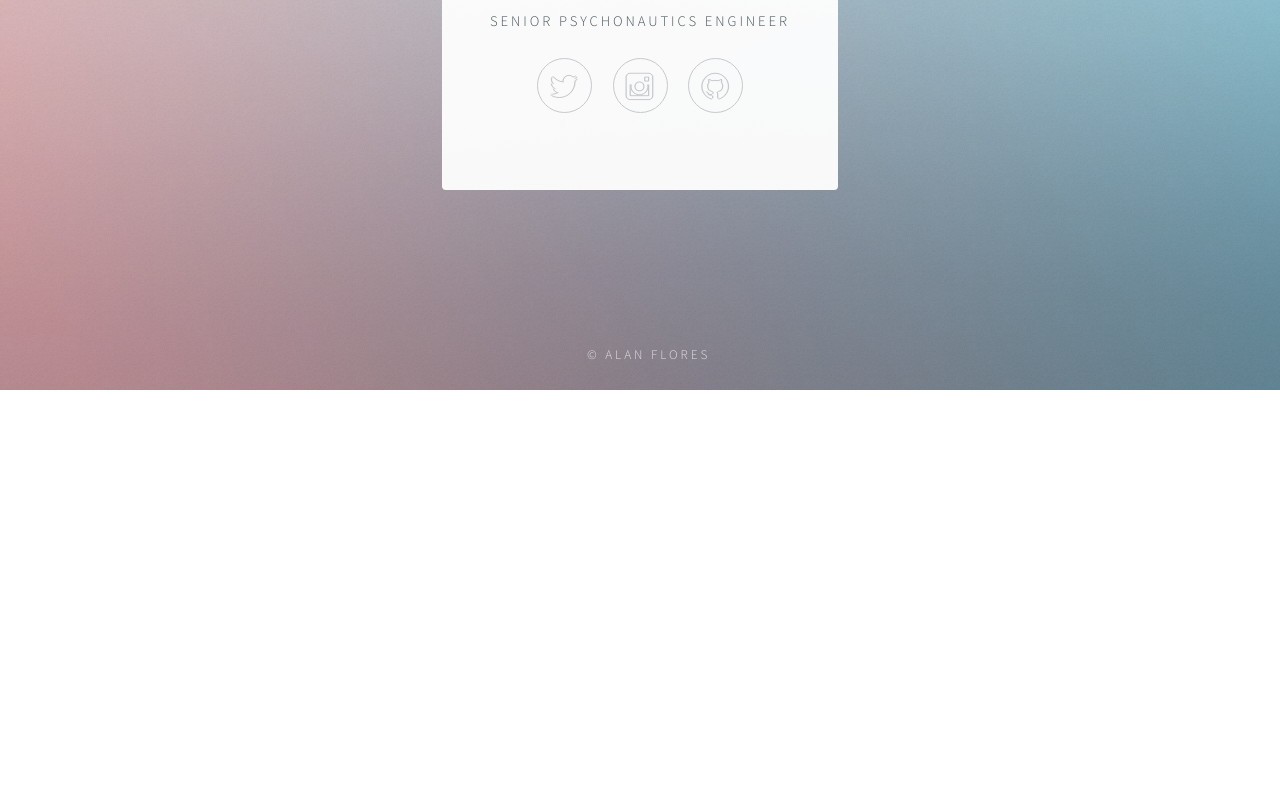
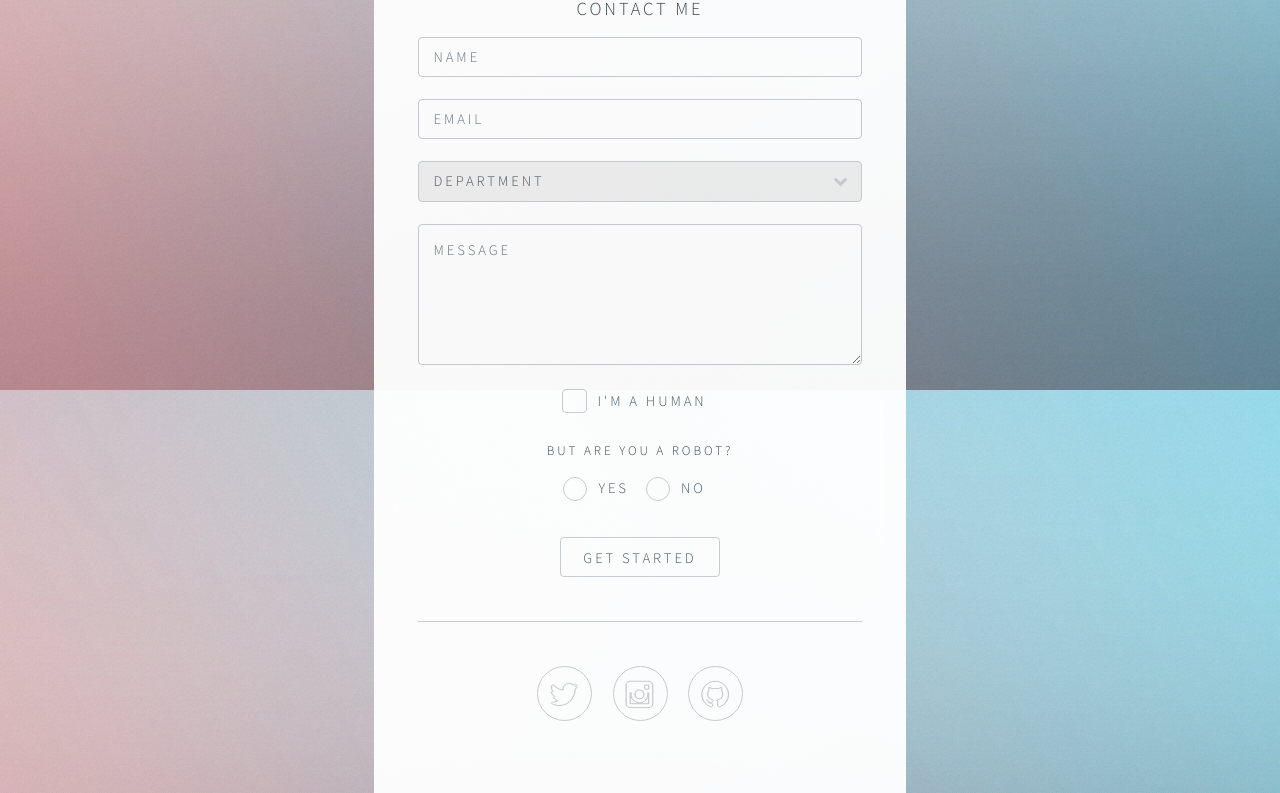
Before and after one commit to goodkidmvdcity/goodkidmvdcity, a plain HTML site: page index.html in a window 1280 px wide. Shown: the part 410-1203 px from the top of the page. Before the commit the page ends 800 px from the top, so only its background shows below. Drawn offline with Linux system fonts and the light colour scheme.

Commit message:
Contact Form Added

```diff
--- a/index.html
+++ b/index.html
@@ -20,11 +20,11 @@
 						<header>
 							<span class="avatar"><img src="images/avatar.jpg" alt="" /></span>
 							<h1>Alan Flores</h1>
-							<p>Senior Psychonautics Engineer</p>
+							<p>Technology. Video Games. Photography. Music. </p>
 						</header>
-						<!--
+
 						<hr />
-						<h2>Extra Stuff!</h2>
+						<h2>Contact Me</h2>
 						<form method="post" action="#">
 							<div class="field">
 								<input type="text" name="name" id="name" placeholder="Name" />
@@ -58,11 +58,11 @@
 							</ul>
 						</form>
 						<hr />
-						-->
+
 						<footer>
 							<ul class="icons">
 								<li><a href="http://www.twitter.com/goodkidmvdcity" class="fa-twitter">Twitter</a></li>
-								<li><a href="http://www.instagram.com/ikj64" class="fa-instagram">Instagram</a></li>
+								<li><a href="http://www.instagram.com/goodkidmvdcity" class="fa-instagram">Instagram</a></li>
 								<li><a href="http://www.github.com/goodkidmvdcity" class="fa-github">Github</a></li>
 							</ul>
 						</footer>
```
